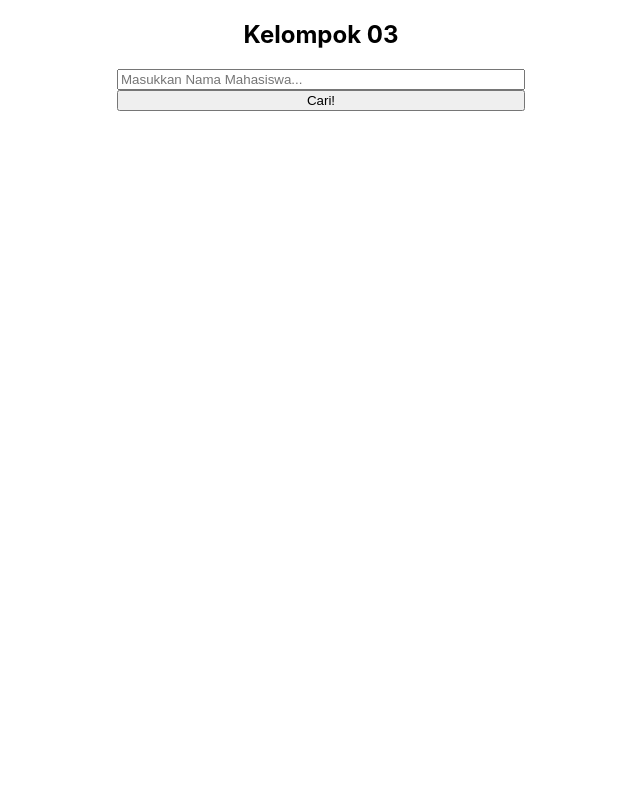
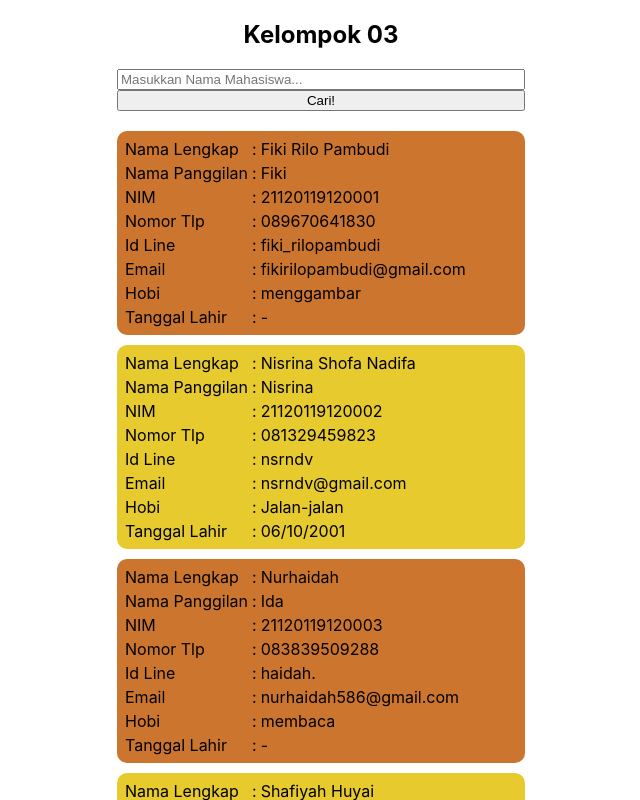
Before and after one commit to kanyaazalia/Tugas_Modul2_Kel03_RPLBK, a React (Create React App) app: page / in a window 1280 px wide. Both pictures are taken after a click on the button "Cari!". Shown: the top 800 px of the page, without its empty margins (319-959 px from the left). Built offline with nearby package versions, Linux system fonts and the light colour scheme.

Commit message:
fix css issue and get input value with useRef hooks

```diff
--- a/src/App.js
+++ b/src/App.js
@@ -1,19 +1,26 @@
 import "./App.css";
-import DataMahasiswa from "./component/Data.js";
-import Card from "./component/Card.jsx";
-import React from "react";
+import DataMahasiswa from "./component/data.js";
+import Card from "./component/card.jsx";
+import React, { useRef } from "react";
 
 export default function App() {
   const [data, setData] = React.useState([]);
   const [state, setState] = React.useState(false);
+  const inputRef = useRef()
 
   const findData = () => {
-    const input = document.getElementById('inputNama');
+
     const newData = DataMahasiswa.filter((mahasiswa) =>
-      mahasiswa.nama_lengkap.toLowerCase().includes(input.value.toLowerCase())
+      mahasiswa.nama_lengkap.toLowerCase().includes(inputRef.current.value.toLowerCase())
     );
-    input.value === "" ? setData([]) : setData(newData);
-    input.value === "" ? setState(false) : setState(true);
+
+    if(!!inputRef.current.value){
+      setData([])
+      setState(false)
+    }
+    setData(newData);
+    setState(true);
+
     console.log(newData);
   };
 
@@ -21,15 +28,15 @@ export default function App() {
     <div
       style={{
         display: "flex",
-        "flex-wrap": "wrap",
-        "flex-direction": "column",
-        "align-content": "center",
+        flexWrap: "wrap",
+        flexDirection: "column",
+        alignContent: "center",
       }}
     >
-      <h2 style={{ "align-self": "center" }}>Kelompok 03</h2>
+      <h2 style={{ alignSelf: "center" }}>Kelompok 03</h2>
 
       <input
-        id="inputNama"
+        ref={inputRef}
         placeholder="Masukkan Nama Mahasiswa..."
         style={{ width: 400 }}
       />
@@ -45,7 +52,7 @@ export default function App() {
           return <Card key={i} data={mahasiswa} i={i} />;
         })
       ) : state ? (
-        <h2 style={{ "align-self": "center" }}>Data Tidak Ditemukan</h2>
+        <h2 style={{ alignSelf: "center" }}>Data Tidak Ditemukan</h2>
       ) : (
         ""
       )}
--- a/src/component/card.jsx
+++ b/src/component/card.jsx
@@ -2,7 +2,7 @@ import React from 'react'
 
 export default function Card(props) {
   return (
-    <div style={{'background-color': `${props.i % 2 === 1 ? '#e6ca2e' : '#cc752e'}`, 'margin-bottom': 10, 'width': 398, 'border-radius': 10, 'padding':5}}>
+    <div style={{backgroundColor: `${props.i % 2 === 1 ? '#e6ca2e' : '#cc752e'}`, marginBottom: 10, width: 398, borderRadius: 10, padding:5}}>
       <table>
         <tbody>
           <tr>
--- a/src/component/data.js
+++ b/src/component/data.js
@@ -1,4 +1,4 @@
-const data = [
+const dataAegis = [
     {
       nama_lengkap: "Fiki Rilo Pambudi",
       nama_panggilan: "Fiki",
@@ -1443,4 +1443,4 @@ const data = [
     },
   ];
 
-  export default data;
+  export default dataAegis;
```
